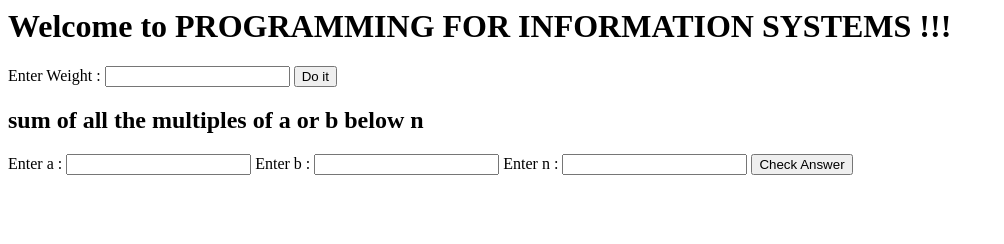
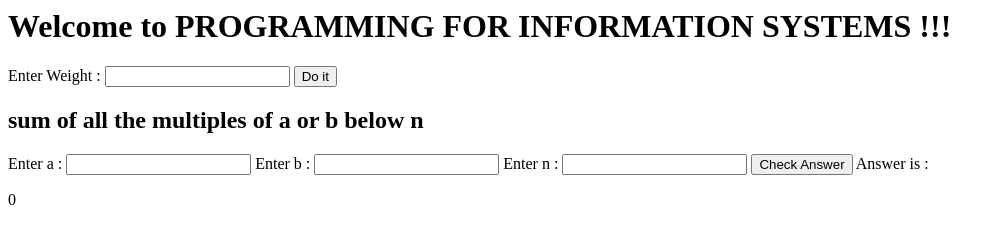
Before and after one commit to LakjeewaWije/B9IS123_test, a plain HTML site: page index.html in a window 1280 px wide. Both pictures are taken after a click on the button "Check Answer". Shown: the whole page, without its empty margins (0-1004 px from the left). Drawn offline with Linux system fonts and the light colour scheme.

Commit message:
Added  : showing value in text

```diff
--- a/euler.js
+++ b/euler.js
@@ -49,4 +49,5 @@ function findMultiplesViaInput() {
         if (i % inputTextA == 0 || i % inputTextB == 0) total += i;
     };
      alert('Your answer is '+total);
+     document.getElementById('answer').innerHTML = total;
 }
--- a/index.html
+++ b/index.html
@@ -13,5 +13,8 @@
         <span>Enter b : </span><input type="text" id="userInputB"/>
         <span>Enter n : </span><input type="text" id="userInputN"/>
         <button onclick="findMultiplesViaInput()">Check Answer</button>
+
+        <!-- Answer section -->
+         <span>Answer is : <p id="answer"></p></span>
     </body>
 </html>
```
